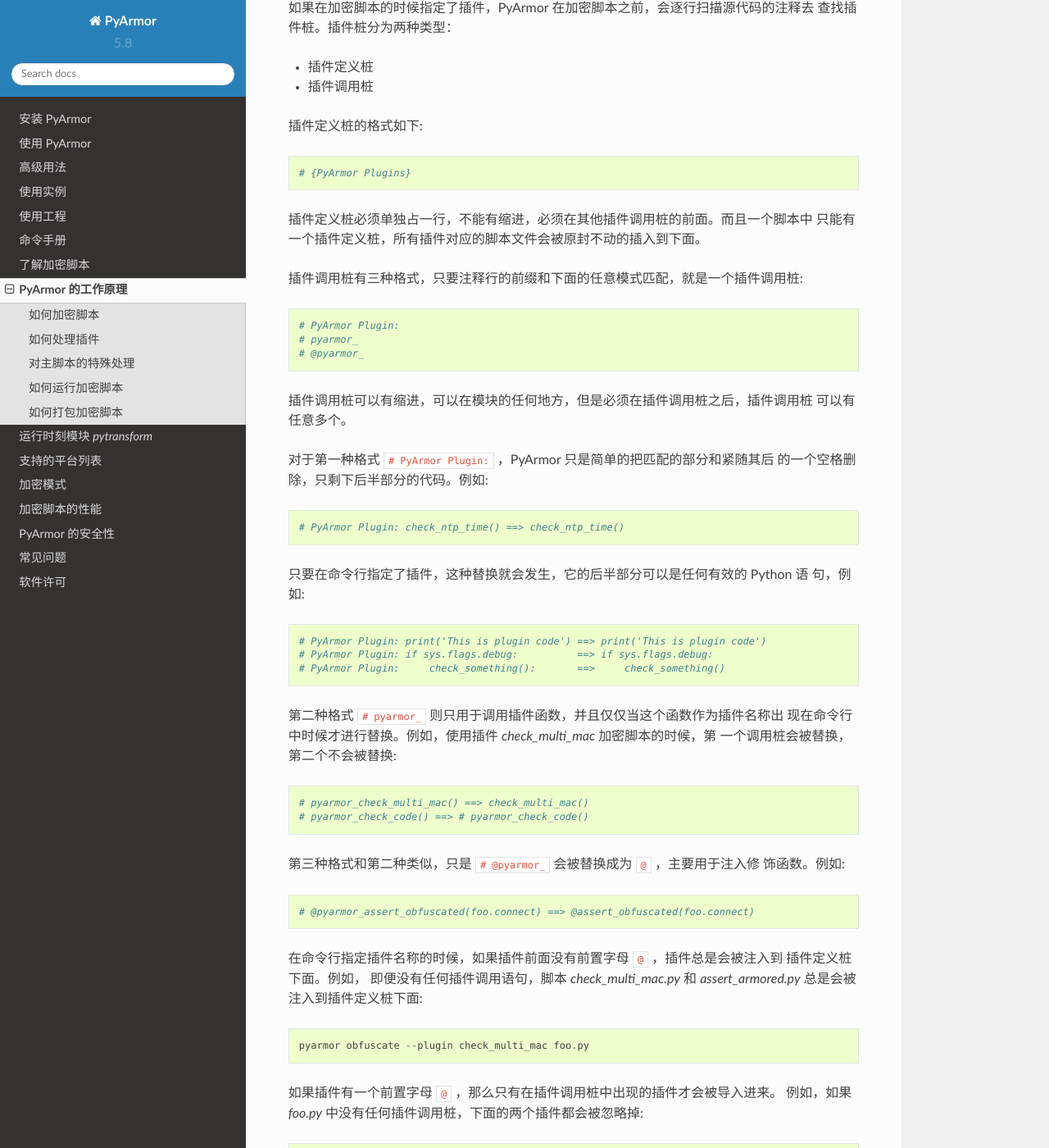
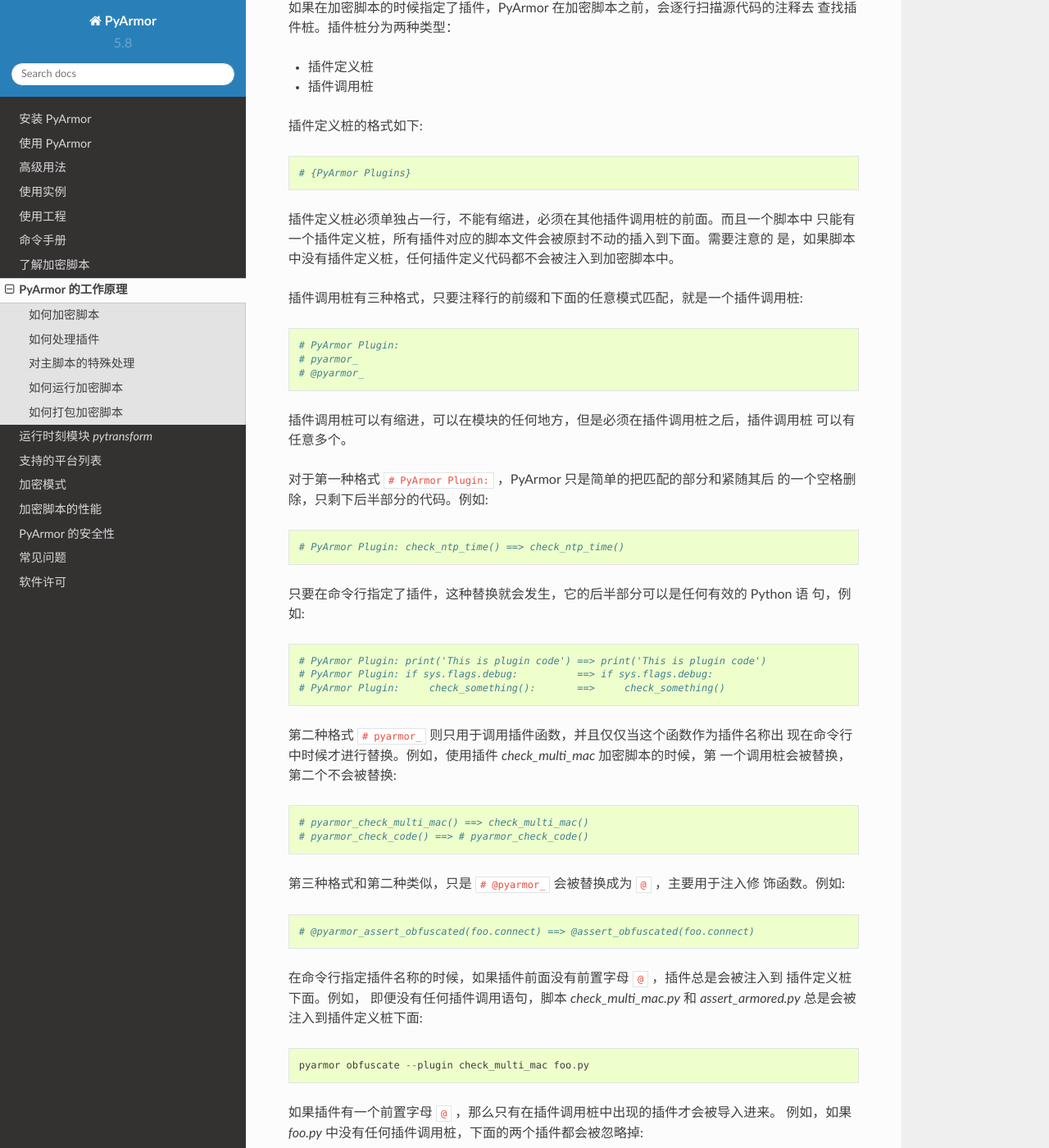
Before and after one commit to dashingsoft/pyarmor-docs-zh, a Sphinx documentation site: the page built from docs/how-to-do.rst, in a window 1280 px wide and 1400 px high, scrolled down 2376 px. Shown: the whole window at 82% size. Built offline with Sphinx 7.4.7 and the Read the Docs theme 2.0.0, drawn with Linux system fonts in a browser that asks for light colours; some of the changed text lies outside the part shown.

Commit message:
Refine plugin doc

```diff
--- a/docs/how-to-do.rst
+++ b/docs/how-to-do.rst
@@ -118,7 +118,8 @@
     # {PyArmor Plugins}
 
 插件定义桩必须单独占一行，不能有缩进，必须在其他插件调用桩的前面。而且一个脚本中
-只能有一个插件定义桩，所有插件对应的脚本文件会被原封不动的插入到下面。
+只能有一个插件定义桩，所有插件对应的脚本文件会被原封不动的插入到下面。需要注意的
+是，如果脚本中没有插件定义桩，任何插件定义代码都不会被注入到加密脚本中。
 
 插件调用桩有三种格式，只要注释行的前缀和下面的任意模式匹配，就是一个插件调用桩::
 
```
Also changed, not shown: other parts of docs/how-to-do.rst (+0 -3 lines).
